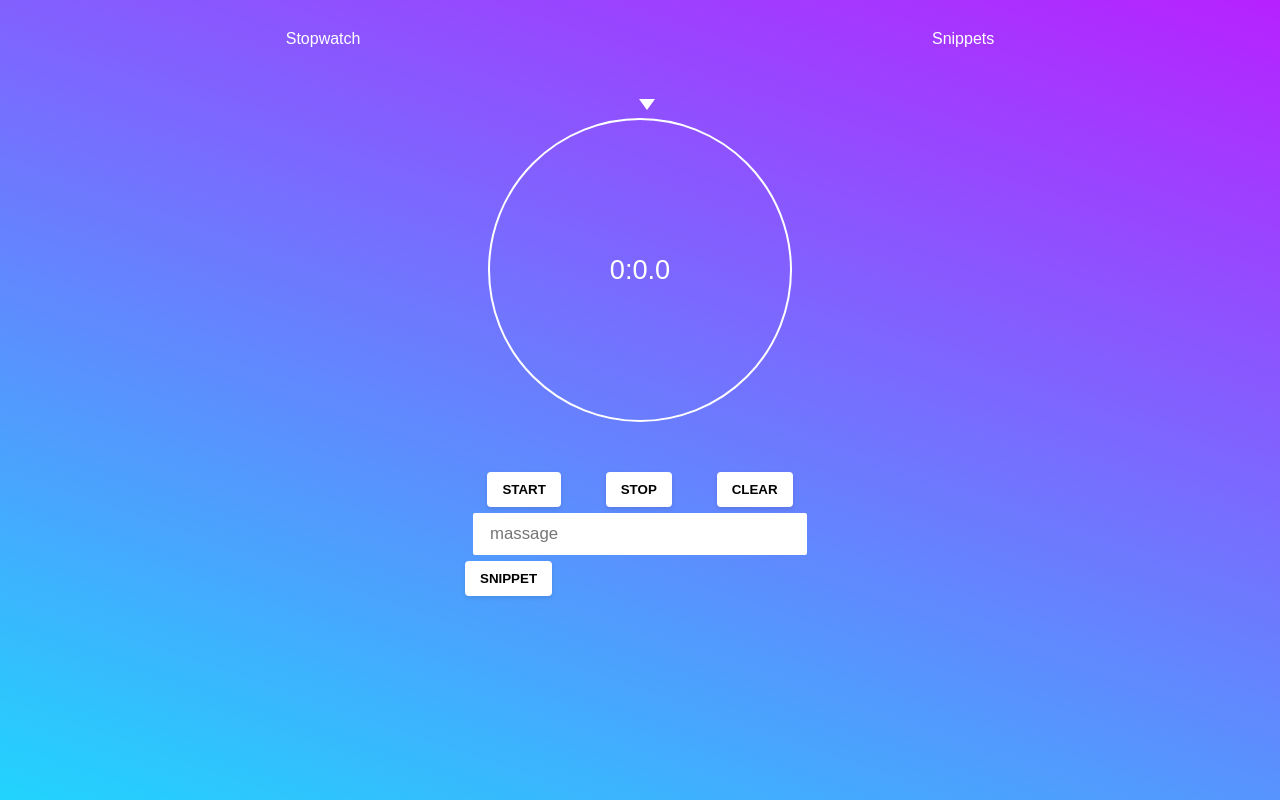
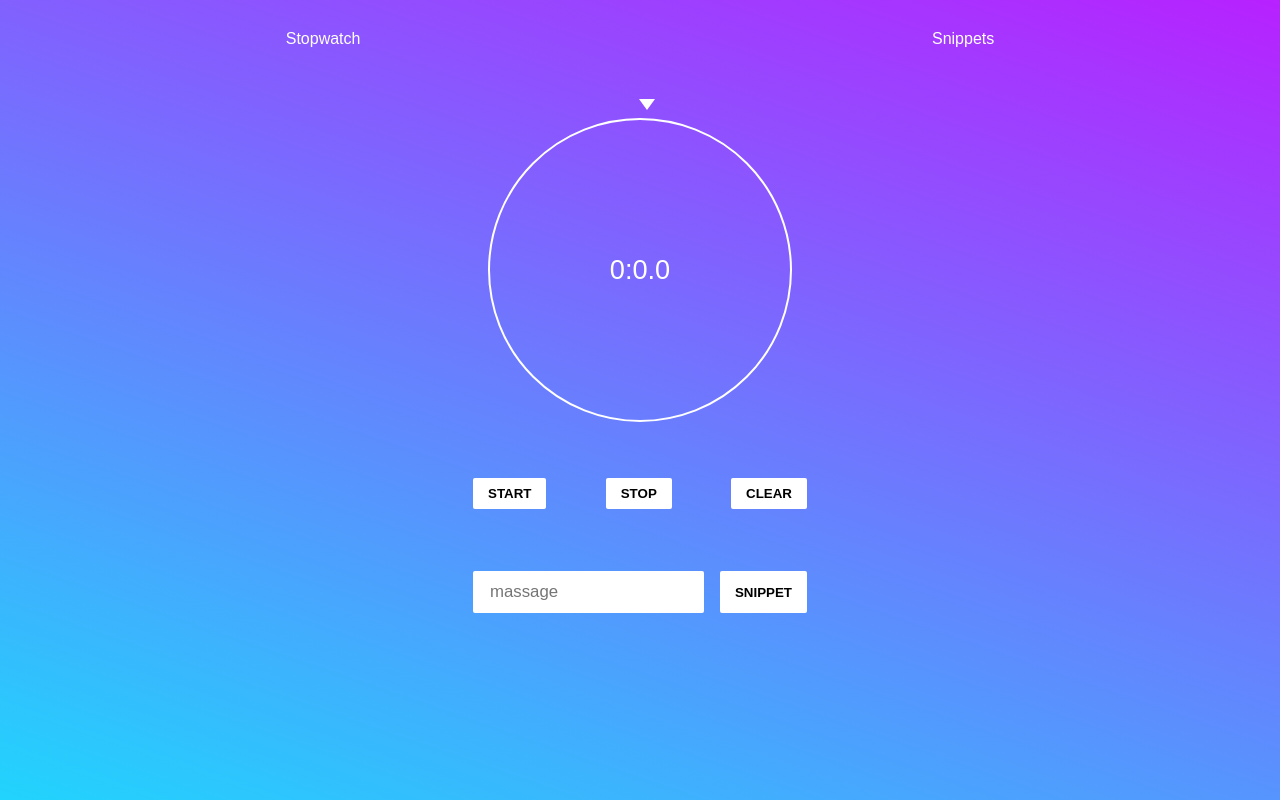
Before and after one commit to kwoosh/elo-ni, a React (Create React App) app: page / in a window 1280 px wide. Built offline with nearby package versions, Linux system fonts and the light colour scheme.

Commit message:
tweak(components): styles

```diff
--- a/src/components/Button/Button.css
+++ b/src/components/Button/Button.css
@@ -1,10 +1,12 @@
 .Button {
-    padding: 10px 15px;
+    padding: 8px 15px;
     text-transform: uppercase;
     font-weight: bold;
-    border-radius: 4px;
-    box-shadow: 0 2px 4px 0 rgba(0, 0, 0, 0.1);
+    border-radius: 2px;
+    /* box-shadow: 0 2px 4px 0 rgba(0, 0, 0, 0.1); */
+    /* box-shadow: 0 3px 1px -2px rgba(0, 0, 0, 0.2), 0 2px 2px 0 rgba(0, 0, 0, 0.14), 0 1px 5px 0 rgba(0, 0, 0, 0.12); */
     border: none;
+    margin: 6px 8px;
 }
 
 .Button:hover {
--- a/src/components/Stopwatch/Stopwatch.css
+++ b/src/components/Stopwatch/Stopwatch.css
@@ -5,9 +5,10 @@
     height: 100%;
 }
 
-.Stopwatch__actions {
+.Stopwatch__actions,
+.Stopwatch__snippet-form {
     margin-top: 50px;
     display: flex;
     flex-direction: row;
-    justify-content: space-around;
+    justify-content: space-between;
 }
```
